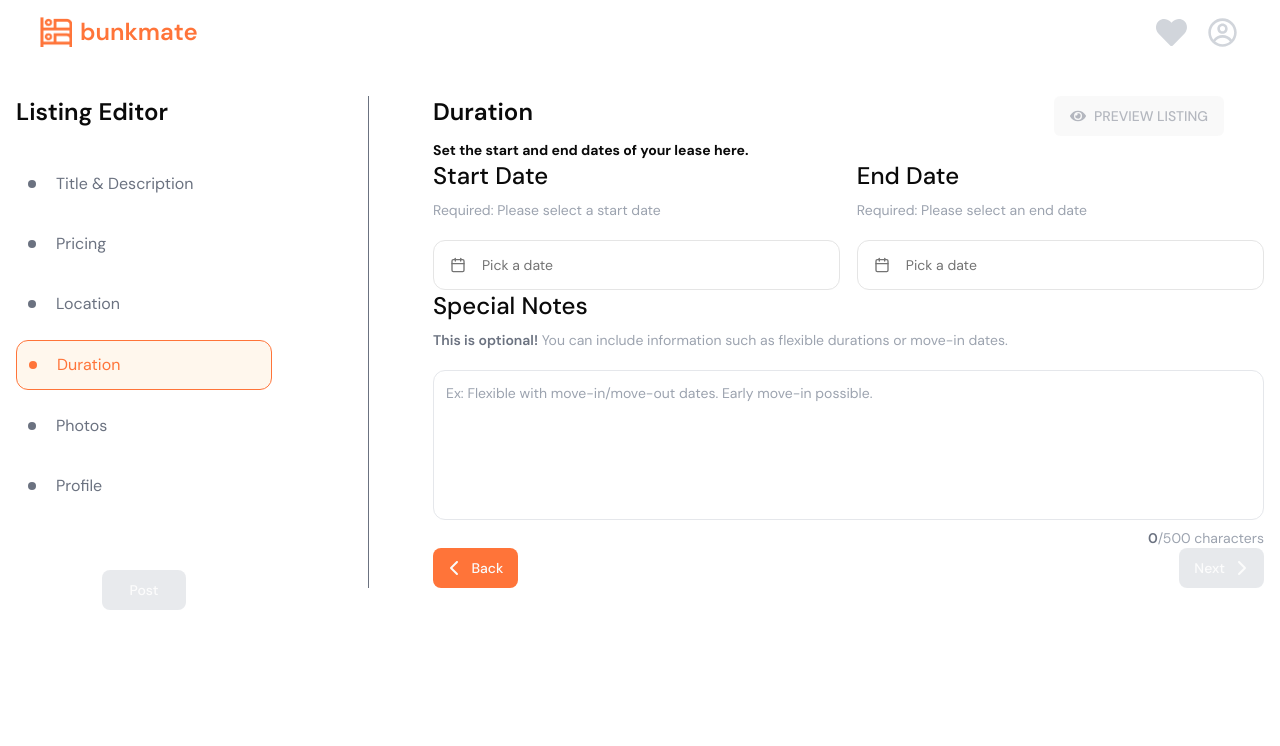
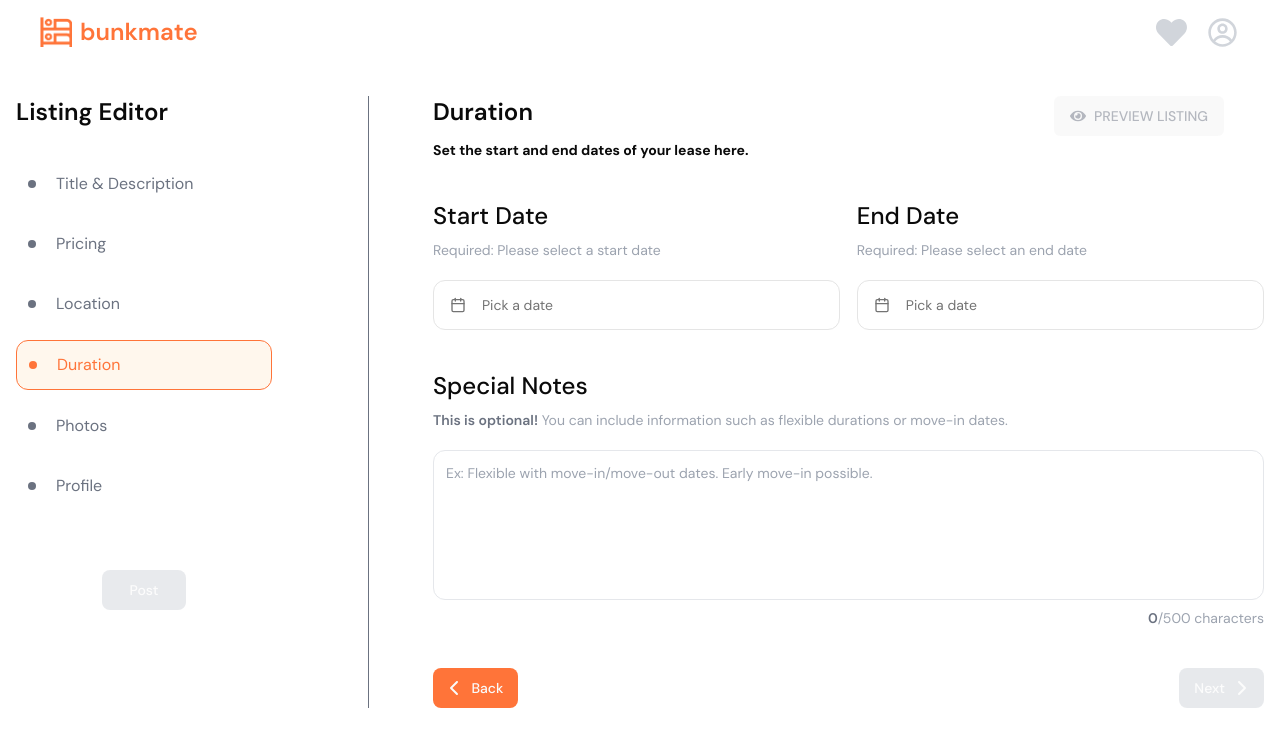
Before and after one commit to rice-apps/bunkmate-but-better, a Next.js app: page /post-a-listing in a window 1280 px wide. Both pictures are taken after a click on the element "Duration". Shown: the top 746 px of the page. Built offline with nearby package versions, Linux system fonts and the light colour scheme.

Commit message:
vertical spacing on duration page post a listing section

```diff
--- a/app/post-a-listing/Duration.tsx
+++ b/app/post-a-listing/Duration.tsx
@@ -54,7 +54,7 @@ const Duration = ({
         Set the start and end dates of your lease here.{" "}
       </h2>
 
-      <div className="flex justify-between">
+      <div className="flex justify-between mt-10">
         <div className="w-[49%]">
           <h2 className="text-2xl font-medium mb-2">Start Date</h2>
           <span className="text-sm text-gray-400 mb-5 block">
@@ -137,7 +137,7 @@ const Duration = ({
         </div>
       </div>
 
-      <div>
+      <div className="mt-10">
         <h2 className="text-2xl font-medium mb-2">Special Notes</h2>
         <p className="text-gray-400 text-sm mb-5">
           <span className="text-gray-500 font-semibold">This is optional!</span>{" "}
@@ -165,7 +165,7 @@ const Duration = ({
         </div>
       </div>
 
-      <div className="flex flex-col space-y-2">
+      <div className="flex flex-col space-y-2 mt-10">
         <div className="flex justify-between">
           <Button
             className="w-[5.3rem] rounded-lg px-6 flex items-center bg-[#FF7439] hover:bg-[#FF7439]/90"
```
